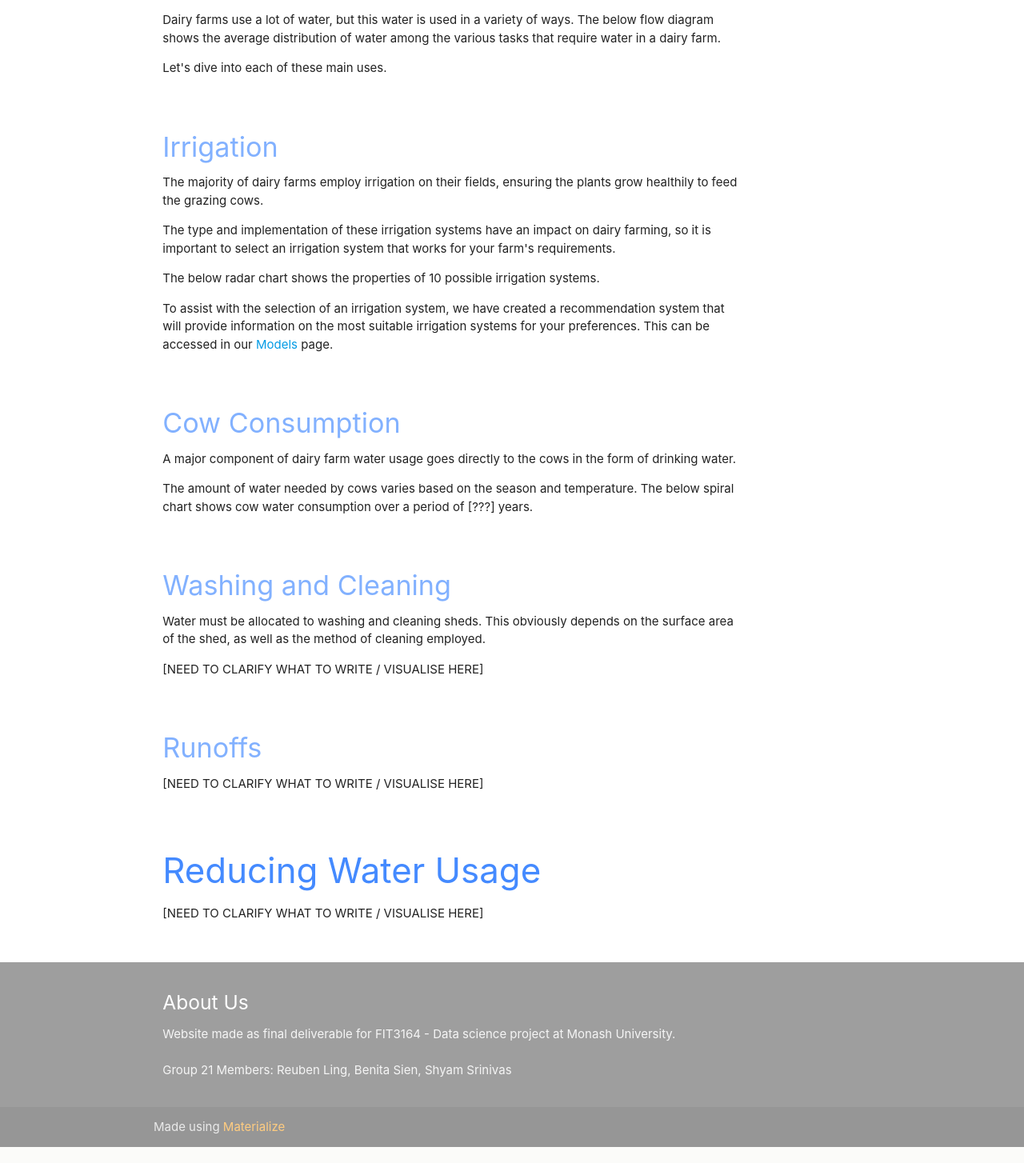
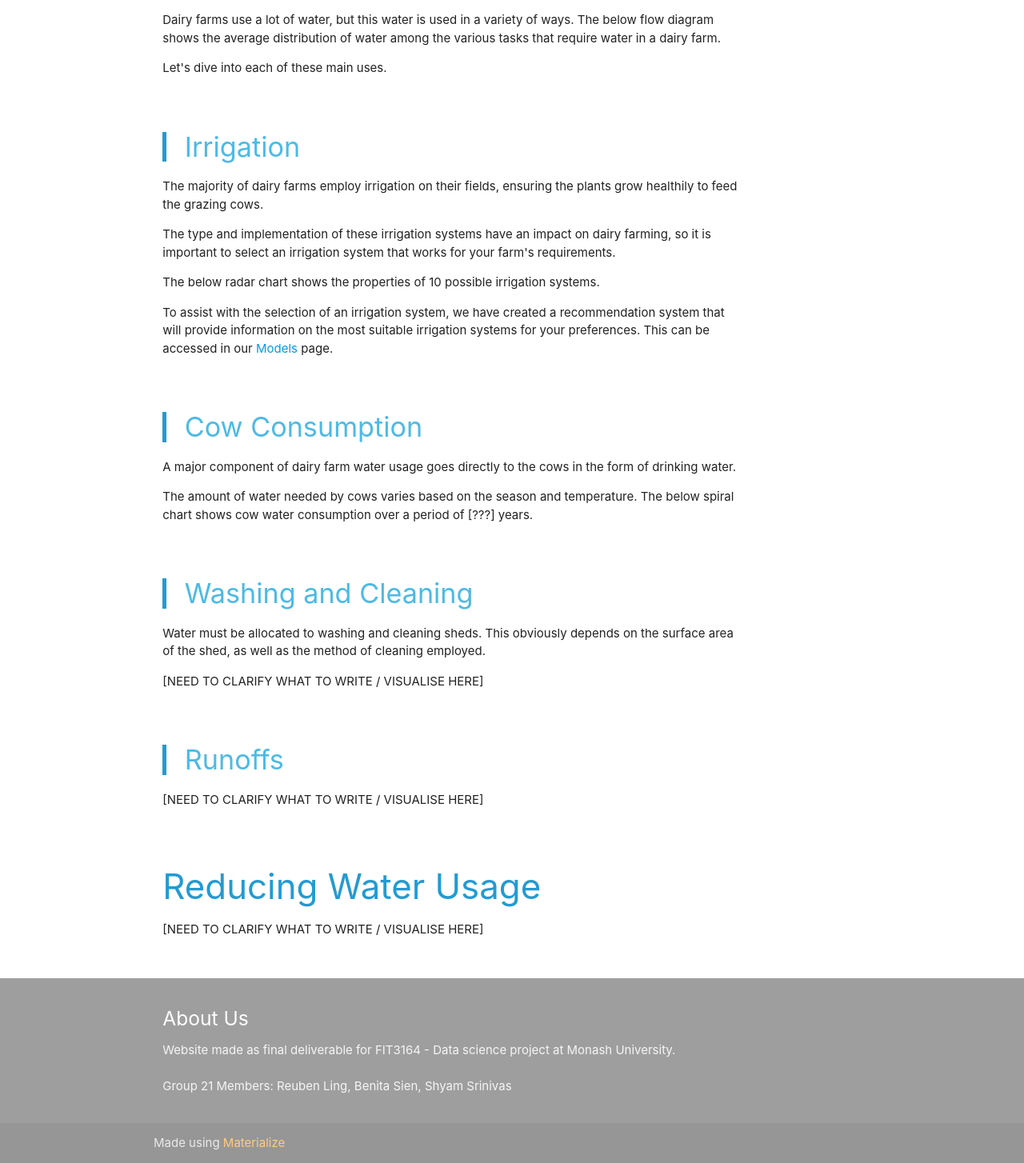
Before and after one commit to ReubenLing/FIT3164, a Flask app: page / in a window 1280 px wide. Shown: the part 3046-4500 px from the top of the page at 80% size. Run offline with Flask 2, Linux system fonts and the light colour scheme; some libraries are stand-ins or nearby versions.

Commit message:
Updated colours+nav_bar

```diff
--- a/templates/index.html
+++ b/templates/index.html
@@ -19,14 +19,13 @@
 	}
 
 	nav {
-		background-color: rgba(181, 225, 255, 0.7);
+		background-color: rgba(255, 255, 255, 0.7);
 		backdrop-filter: blur(6px);
 	}
 
 	nav ul a,
 	nav .brand-logo {
-		color: rgba(128, 128, 128, 0.7)
-	}
+		color:  rgba(128, 128,128,0.7);}
 
 	body {
 		background: url("/static/images/farm.jpg") no-repeat center/cover, #bedde0;
@@ -59,7 +58,7 @@
 	}
 
 	.progress-bar {
-		background-color: #2196f3;
+		background-color: #4AC3ED;
 		height: 10px;
 		width: 0%;
 	}
@@ -78,7 +77,7 @@
 		align-items: center;
 		overflow: hidden;
 		height: 100vh;
-		color: rgb(183, 238, 255);
+		color: #2CA5DD
 	}
 
 	.scrolldown {
@@ -88,8 +87,30 @@
 		padding: 10px;
 		border-radius: 50%;
 		transition: .15s;
+		background-color: #4AC3ED;
+	}
+	h1{
+		color:#fcfcfc
+	}
+	h3{
+		color:#229BD3
+
 	}
 
+	h4{
+		color:#4CBAE6
+	}
+
+	.table-of-contents a.active {
+		border-left: 2px solid #1E6091;
+
+	}
+	.table-of-contents a:hover {
+		border-left: 1px solid #2CA5DD;
+	}
+	blockquote{
+		border-left: 5px solid #229BD3
+	}
 
 </style>
 {% endblock %}
@@ -140,7 +161,8 @@
 				-- Mention Victoria as having the most dairy farms in the country
 			-->
 			<div id="australia" class="section scrollspy">
-				<h3 class="blue-text text-accent-2">Australian Dairy Farms</h3>
+
+				<h3 class=>Australian Dairy Farms</h3>
 				<p>Placeholder text</p>
 
 				<!-- Area + choropleth visualisation -->
@@ -160,7 +182,7 @@
 				-- Visualisation: SPLOM
 			-->
 			<div id="factors" class="section scrollspy">
-				<h3 class="blue-text text-accent-2">Factors in Water Usage</h3>
+				<h3 class=>Factors in Water Usage</h3>
 				<p>Before discussing how to reduce water consumption, it is important to understand the various factors
 					that contribute to water consumption. These factors can include:</p>
 				<ul class="browser-default">
@@ -188,7 +210,7 @@
 				-- Visualisation: Sankey
 			-->
 			<div id="flow" class="section scrollspy">
-				<h3 class="blue-text text-accent-2">Water Flow in Dairy Farms</h3>
+				<h3 class=>Water Flow in Dairy Farms</h3>
 				<p>The below histogram shows the average water consumption across dairy farms in Victoria.</p>
 
 				<!-- Histogram visualisation -->
@@ -213,7 +235,7 @@
 			</div>
 
 			<div id="irrigation" class="section scrollspy">
-				<h4 class="blue-text text-accent-1">Irrigation</h4>
+				<blockquote></block><h4 class=>Irrigation</h4></blockquote>
 				<p>The majority of dairy farms employ irrigation on their fields, ensuring the plants grow healthily to
 					feed the grazing cows.</p>
 				<p>The type and implementation of these irrigation systems have an impact on dairy farming, so it is
@@ -233,7 +255,7 @@
 			</div>
 
 			<div id="consumption" class="section scrollspy">
-				<h4 class="blue-text text-accent-1">Cow Consumption</h4>
+				<blockquote><h4 class=>Cow Consumption</h4></blockquote>
 				<p>A major component of dairy farm water usage goes directly to the cows in the form of drinking water.
 				</p>
 				<p>The amount of water needed by cows varies based on the season and temperature. The below spiral chart
@@ -248,7 +270,7 @@
 			</div>
 
 			<div id="washing" class="section scrollspy">
-				<h4 class="blue-text text-accent-1">Washing and Cleaning</h4>
+				<blockquote><h4 class=>Washing and Cleaning</h4></blockquote>
 				<p>Water must be allocated to washing and cleaning sheds. This obviously depends on the surface area of
 					the shed, as well as the method of cleaning employed.</p>
 				<p>[NEED TO CLARIFY WHAT TO WRITE / VISUALISE HERE]</p>
@@ -262,7 +284,7 @@
 			</div>
 
 			<div id="runoffs" class="section scrollspy">
-				<h4 class="blue-text text-accent-1">Runoffs</h4>
+			<blockquote><h4 class=>Runoffs</h4></blockquote>
 				<p>[NEED TO CLARIFY WHAT TO WRITE / VISUALISE HERE]</p>
 
 				<!-- ???  visualisation -->
@@ -274,7 +296,7 @@
 			</div>
 
 			<div id="reduction" class="section scrollspy">
-				<h3 class="blue-text text-accent-2">Reducing Water Usage</h3>
+				<h3 class=>Reducing Water Usage</h3>
 				<p>[NEED TO CLARIFY WHAT TO WRITE / VISUALISE HERE]</p>
 
 			</div>
```
